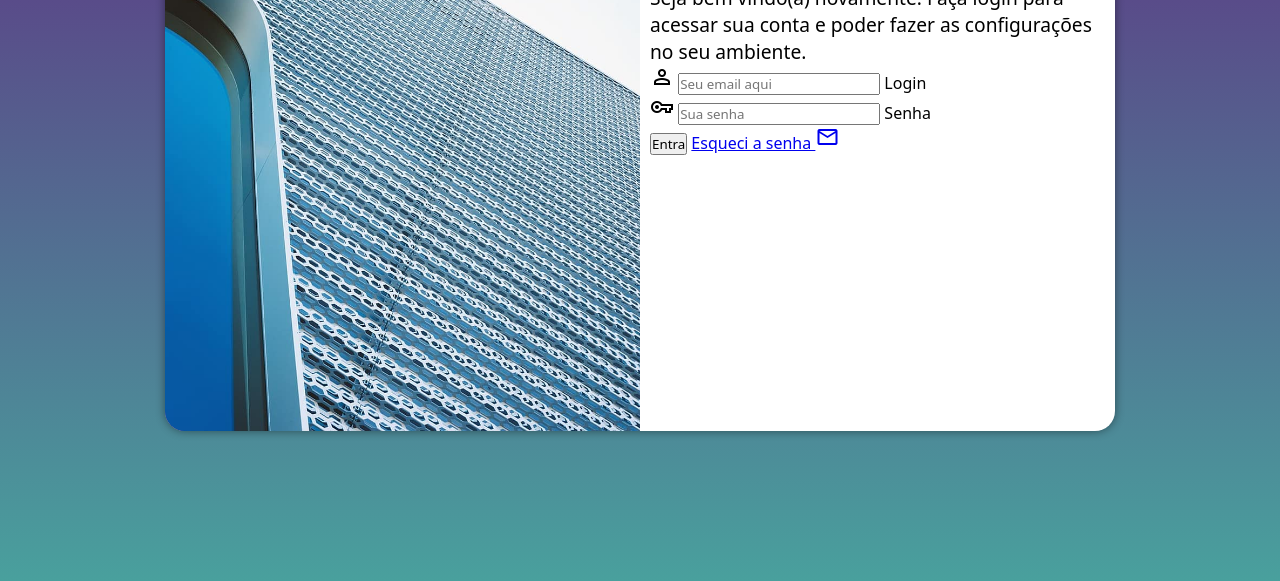
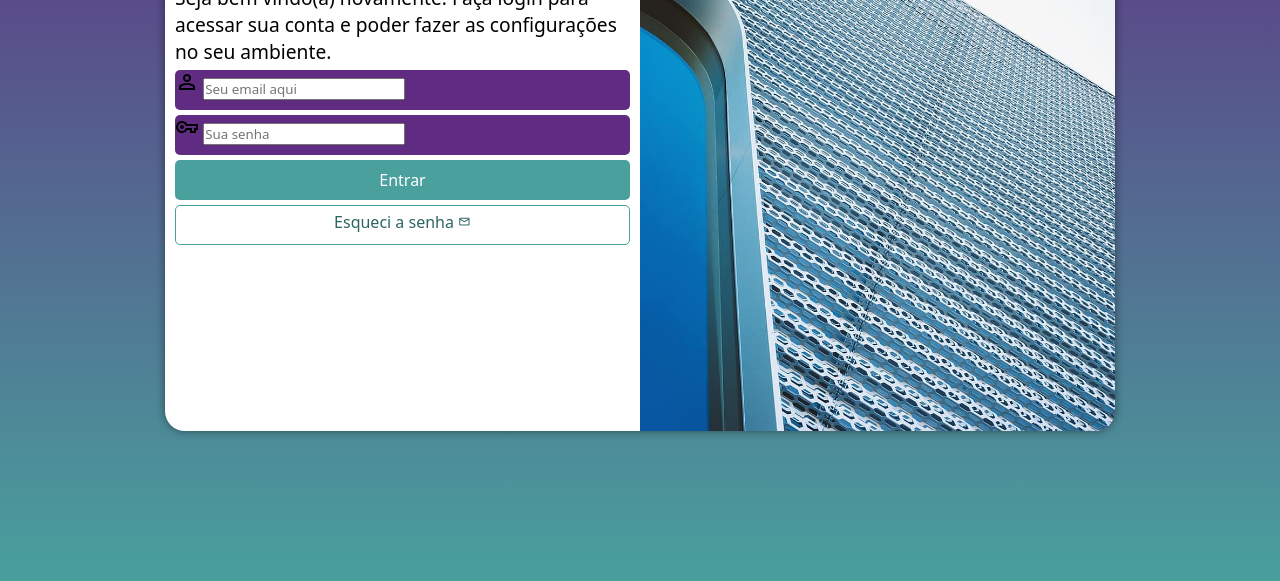
Before and after one commit to ccampos74/projeto-login, a plain HTML site: page index.html in a window 1280 px wide. Shown: the part 219-800 px from the top of the page. Drawn offline with nearby package versions, Linux system fonts and the light colour scheme.

Commit message:
update formulario

```diff
--- a/estilos/media-query.css
+++ b/estilos/media-query.css
@@ -32,13 +32,13 @@
     }
 
     section#login > div#imagem {
-        float: left;
+        float: right;
         width: 50%;
         height: 100%;
     }
 
     section#login > div#formulario {
-        float: right;
+        float: left;
         width: 50%;
     }
 
--- a/estilos/style.css
+++ b/estilos/style.css
@@ -59,3 +59,55 @@ div#formulario > h1 {
 div#formulario > p {
     font-size: 0.8em;
 }
+
+form > div.campo {
+    background-color: var(--cor02);
+    display: block;
+    width: 100%;
+    height: 40px;
+    border-radius: 5px;
+    margin: 5px 0px;
+}
+
+div.campo > label {
+    display: none;
+}
+
+form > input[type=submit] {
+    display: block;
+    font-size: 1em;
+    width: 100%;
+    height: 40px;
+    background-color: var(--cor01);
+    color: white;
+    border: none;
+    border-radius: 5px;
+    cursor: pointer;
+}
+
+form > input[type=submit]:hover {
+    background-color: #2d6462;
+}
+
+form > a.botao {
+    display: block;
+    text-align: center;
+    font-size: 1em;
+    width: 100%;
+    height: 40px;
+    padding-top: 5px;
+    margin-top: 5px;
+    background-color: #ffffff;
+    color: #2d6462;
+    border: 1px solid #49a09d;
+    border-radius: 5px;
+    text-decoration: none;
+}
+
+form > a.botao:hover {
+    background-color: #6cd3cf;
+}
+
+form > a.botao > span {
+    font-size: 0.8em;
+}
--- a/index.html
+++ b/index.html
@@ -31,8 +31,8 @@
                         <input type="password" name="senha" id="isenha" placeholder="Sua senha" autocomplete="current-password" required minlength="8" maxlength="12">
                         <label for="isenha">Senha</label>
                     </div>
-                    <input type="submit" value="Entra">
-                    <a href="esqueci.html">Esqueci a senha <span class="material-symbols-outlined">mail</span></a>
+                    <input type="submit" value="Entrar">
+                    <a href="esqueci.html" class="botao">Esqueci a senha <span class="material-symbols-outlined">mail</span></a>
                 </form>
             </div>
         </section>
```
